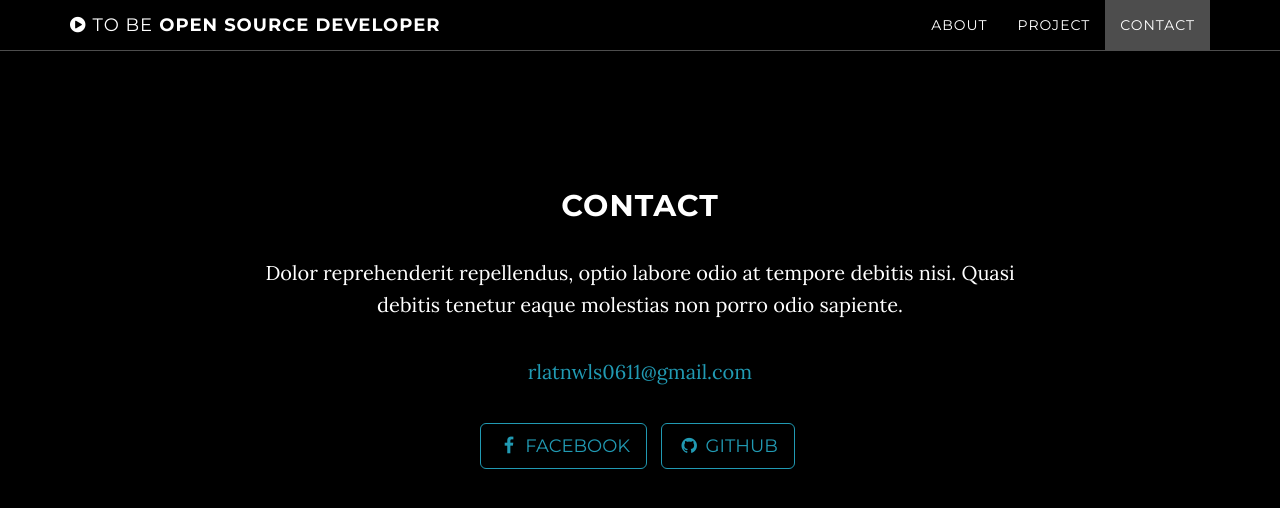
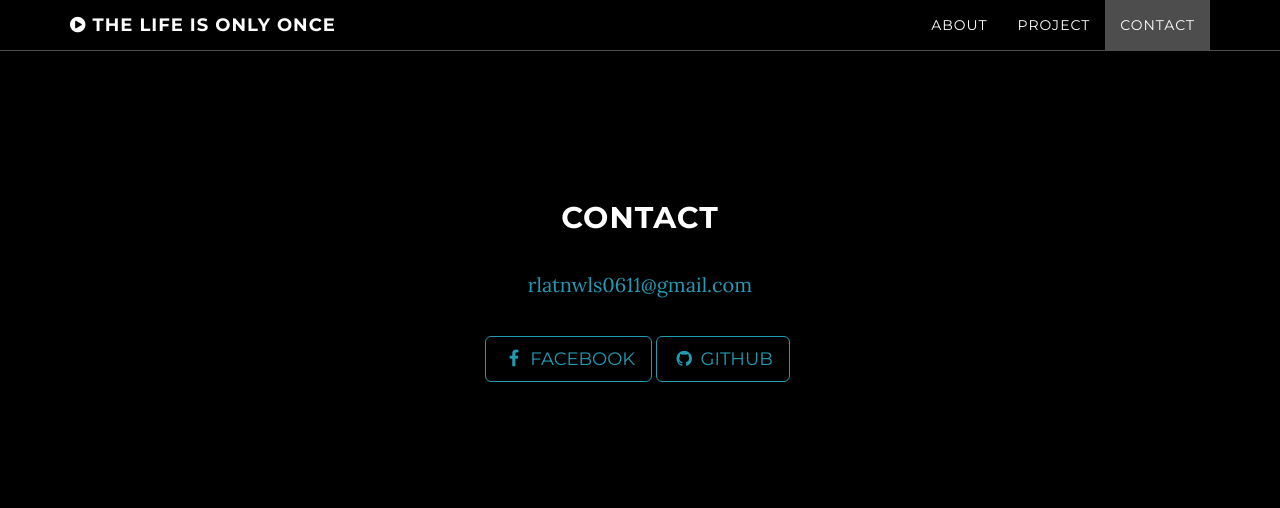
Before and after one commit to kimsoojin/me, a Jekyll site: the page built from index.html, in a window 1280 px wide and 900 px high, scrolled down 2431 px. Shown: the top 508 px of the window. Built offline with Jekyll 4.4.1, drawn with Linux system fonts in a browser that asks for light colours.

Commit message:
change header sentence

```diff
--- a/_includes/contact.html
+++ b/_includes/contact.html
@@ -3,14 +3,14 @@
         <div class="row">
             <div class="col-lg-8 col-lg-offset-2">
                 <h2>Contact</h2>
-                <p>Dolor reprehenderit repellendus, optio labore odio at tempore debitis nisi. Quasi debitis tenetur eaque molestias non porro odio sapiente.</p>
+                <p></p>
                 <p><a href="mailto:{{ site.email }}">{{ site.email }}</a>
                 </p>
                 <ul class="list-inline banner-social-buttons">
                     {% for network in site.social %}
-                    <li>
+                    <!--<li>-->
                         <a href="{{ network.url }}" class="btn btn-default btn-lg"><i class="fa fa-{{ network.title }} fa-fw"></i> <span class="network-name">{{ network.title }}</span></a>
-                    </li>
+                    <!--</li>-->
                     {% endfor %}
                 </ul>
             </div>
--- a/_includes/download.html
+++ b/_includes/download.html
@@ -6,11 +6,12 @@
                     <h2>Open source project</h2>
 
                     <p>project name : GeoTools 3D Extension</br>
-                        description : This project is extention of <a href="http://geotools.org/">GeoTools</a> library for supporting 3D spatial operations. This can be used like plugin.</p><a href="https://www.youtube.com/watch?v=SsNlYwbfso8">this is simple demonstration</a></br>
-                    <a href="https://github.com/STEMLab/geotools-3d-extension" class="btn btn-default btn-lg">Visit github page</a>
+                        description : This project is extention of <a href="http://geotools.org/">GeoTools</a> library for supporting 3D spatial operations. This can be used like plugin.</br>
+                    <a href="https://www.youtube.com/watch?v=SsNlYwbfso8">this is simple demonstration</a></p>
+                    <a href="https://github.com/STEMLab/geotools-3d-extension" class="btn btn-default btn-lg">Visit github page</a></br>
                     <p>project name : IndoorGML Viewer</br>
                         description : This tool show you geometry and network of building made by IndoorGML.</p>
-                    <a href="https://github.com/STEMLab/IndoorGML-Viewer" class="btn btn-default btn-lg">Visit github page</a>
+                    <a href="https://github.com/STEMLab/IndoorGML-Viewer" class="btn btn-default btn-lg">Visit github page</a></br>
                     <p>project name : Moving Feature in Cesium</br>
                         description : This can show 5000 moving object without any  </p>
                     <a href="https://github.com/STEMLab/MovingFeatureInCesium" class="btn btn-default btn-lg">Visit github page</a>
--- a/_includes/nav.html
+++ b/_includes/nav.html
@@ -6,7 +6,7 @@
                     <i class="fa fa-bars"></i>
                 </button>
                 <a class="navbar-brand page-scroll" href="#page-top">
-                    <i class="fa fa-play-circle"></i>  <span class="light">To be</span> Open Source Developer
+                    <i class="fa fa-play-circle"></i>  <span class="light"></span>The life is only once
                 </a>
             </div>
 
```
